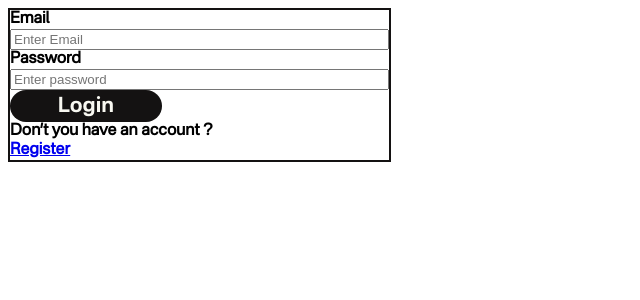
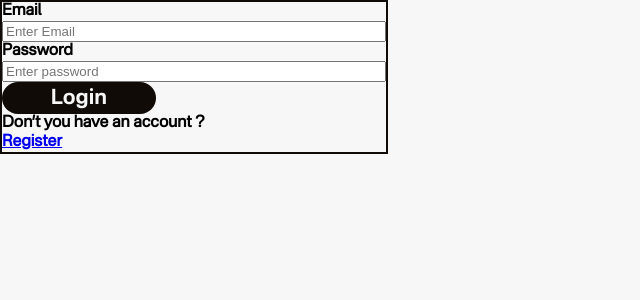
Before and after one commit to Mika-Otter/REACT_Ri7-ProjectF, a React (Vite) app: page /login in a window 1280 px wide. Shown: the top 300 px of the page, without its empty margins (0-640 px from the left). Built offline with nearby package versions, Linux system fonts and the light colour scheme.

Commit message:
DONE: CSS Adjust

```diff
--- a/public/styles/_global.scss
+++ b/public/styles/_global.scss
@@ -12,5 +12,12 @@
     src: url(../typefaces/Nacelle-Bold.otf);
 }
 
-$black-color: #141212;
-$white-color: #f8f8f1;
+$black-color: #100b07;
+$white-color: #f8f7f7;
+
+body {
+    margin: 0;
+    padding: 0;
+    box-sizing: border-box;
+    background-color: $white-color;
+}
--- a/src/pages/home/home.module.scss
+++ b/src/pages/home/home.module.scss
@@ -28,7 +28,7 @@
         justify-content: center;
         .legend {
             font-family: "Nacelle";
-            font-size: 0.9rem;
+            font-size: 1rem;
             margin-top: 0px;
         }
     }
@@ -36,7 +36,7 @@
 
 .favorite {
     width: 100%;
-    height: 17vh;
+    height: 80%;
     border: 2px solid $black-color;
     text-overflow: ellipsis;
     margin-bottom: 5px;
@@ -53,9 +53,10 @@
         align-items: center;
 
         &__note {
+            height: 80%;
             display: flex;
-            flex-direction: row-reverse;
-            justify-content: flex-end;
+            flex-direction: column-reverse;
+            justify-content: center;
 
             gap: 4px;
             input {
--- a/src/pages/home/index.jsx
+++ b/src/pages/home/index.jsx
@@ -12,7 +12,7 @@ export default function Home() {
     const userId = useSelector((state) => state.auth.userId);
 
     const [ratings, setRatings] = useState({});
-    const [hoveredRating, setHoveredRating] = useState({});
+    // const [hoveredRating, setHoveredRating] = useState({});
 
     const handleRating = (userId, fontId, fontName, rating) => {
         setRatings((prev) => ({
@@ -22,9 +22,9 @@ export default function Home() {
         sendRate(userId, fontId, rating);
     };
 
-    const handleHoverRating = (fontName, rating) => {
-        setHoveredRating((prev) => ({ ...prev, [fontName]: rating }));
-    };
+    // const handleHoverRating = (fontName, rating) => {
+    //     setHoveredRating((prev) => ({ ...prev, [fontName]: rating }));
+    // };
 
     const sendRate = async (userId, fontId, rating) => {
         try {
@@ -82,34 +82,26 @@ export default function Home() {
                                     </div>
                                     <div className={s.favorite__legend}>
                                         <span className={s.legend}>{font.name}</span>
+                                    </div>
+                                </div>
                                 <div className={s.favorite__wrapper__note}>
                                     {Array.from({ length: 5 }, (_, i) => (
                                         <input
                                             key={font.name + i}
                                             type="checkbox"
-                                                    checked={
-                                                        hoveredRating[font.name]
-                                                            ? hoveredRating[font.name] >= i + 1
-                                                            : ratings[font.name] >= i + 1
+                                            checked={ratings[font.name] >= i + 1}
+                                            //   hoveredRating[font.name] ? hoveredRating[font.name] >= i + 1
+                                            onClick={() =>
+                                                handleRating(userId, font.id, font.name, i + 1)
                                             }
-                                                    onClick={() =>
-                                                        handleRating(
-                                                            userId,
-                                                            font.id,
-                                                            font.name,
-                                                            i + 1
-                                                        )
-                                                    }
-                                                    onMouseEnter={() =>
-                                                        handleHoverRating(font.name, i + 1)
-                                                    }
-                                                    onMouseLeave={() => {
-                                                        setHoveredRating({});
-                                                    }}
+                                            // onMouseEnter={() =>
+                                            //     handleHoverRating(font.name, i + 1)
+                                            // }
+                                            // onMouseLeave={() => {
+                                            //     setHoveredRating({});
+                                            // }}
                                         />
                                     ))}
-                                        </div>
-                                    </div>
                                 </div>
                             </div>
                         ))}
```
Lines whose indentation alone changed are shown as unchanged.
